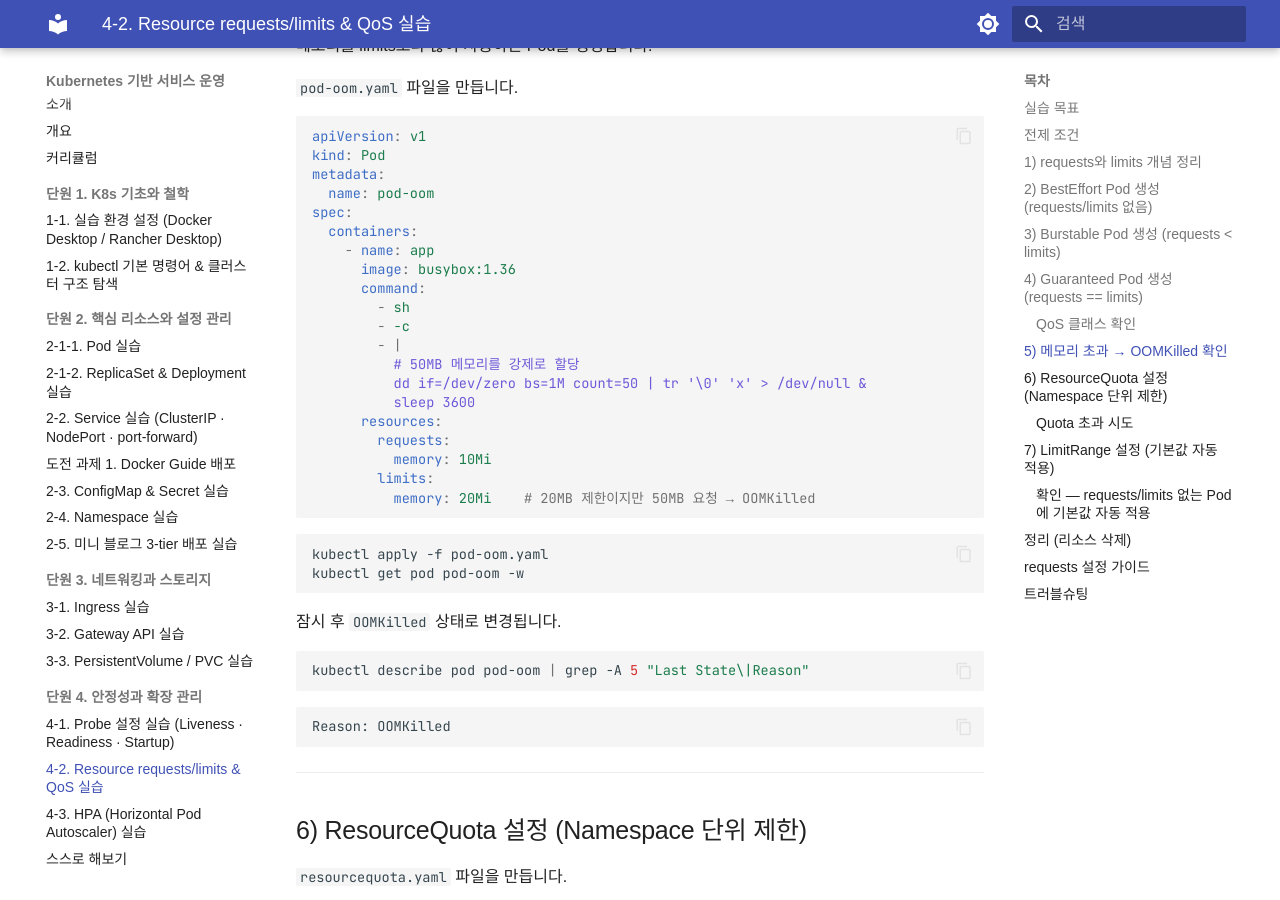
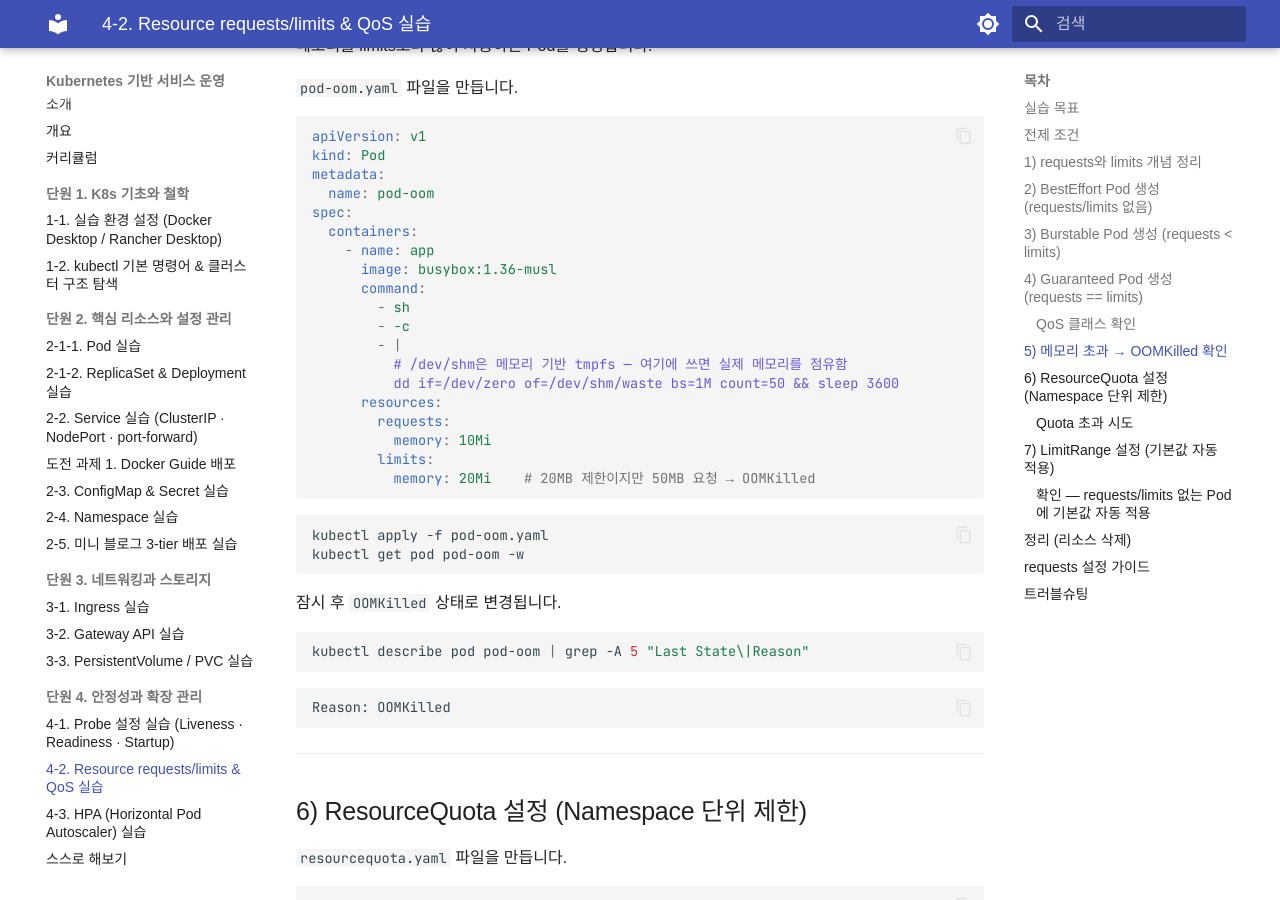
Before and after one commit to skilleat-labs/docker-k8s-labs, an MkDocs documentation site: the page built from docs/modules/module10/4-2.md, in a window 1280 px wide and 900 px high, scrolled down 2725 px. Built offline with MkDocs 1.6.1 and Material for MkDocs 9.7.7, drawn with Linux system fonts in a browser that asks for light colours; some web fonts are replaced.

Commit message:
fix: 4-2 OOMKilled 테스트 명령어 수정 및 busybox 이미지 통일
dd 파이프 스트리밍 방식은 메모리를 실제로 점유하지 않아 OOM 미발생.
/dev/shm(메모리 기반 tmpfs)에 직접 쓰는 방식으로 수정.
busybox:1.36 → busybox:1.36-musl 로 다른 실습과 통일.

Co-Authored-By: Claude Sonnet 4.6 <noreply@anthropic.com>

```diff
--- a/docs/modules/module10/4-2.md
+++ b/docs/modules/module10/4-2.md
@@ -136,14 +136,13 @@ metadata:
 spec:
   containers:
     - name: app
-      image: busybox:1.36
+      image: busybox:1.36-musl
       command:
         - sh
         - -c
         - |
-          # 50MB 메모리를 강제로 할당
-          dd if=/dev/zero bs=1M count=50 | tr '\0' 'x' > /dev/null &
-          sleep 3600
+          # /dev/shm은 메모리 기반 tmpfs — 여기에 쓰면 실제 메모리를 점유함
+          dd if=/dev/zero of=/dev/shm/waste bs=1M count=50 && sleep 3600
       resources:
         requests:
           memory: 10Mi
```
